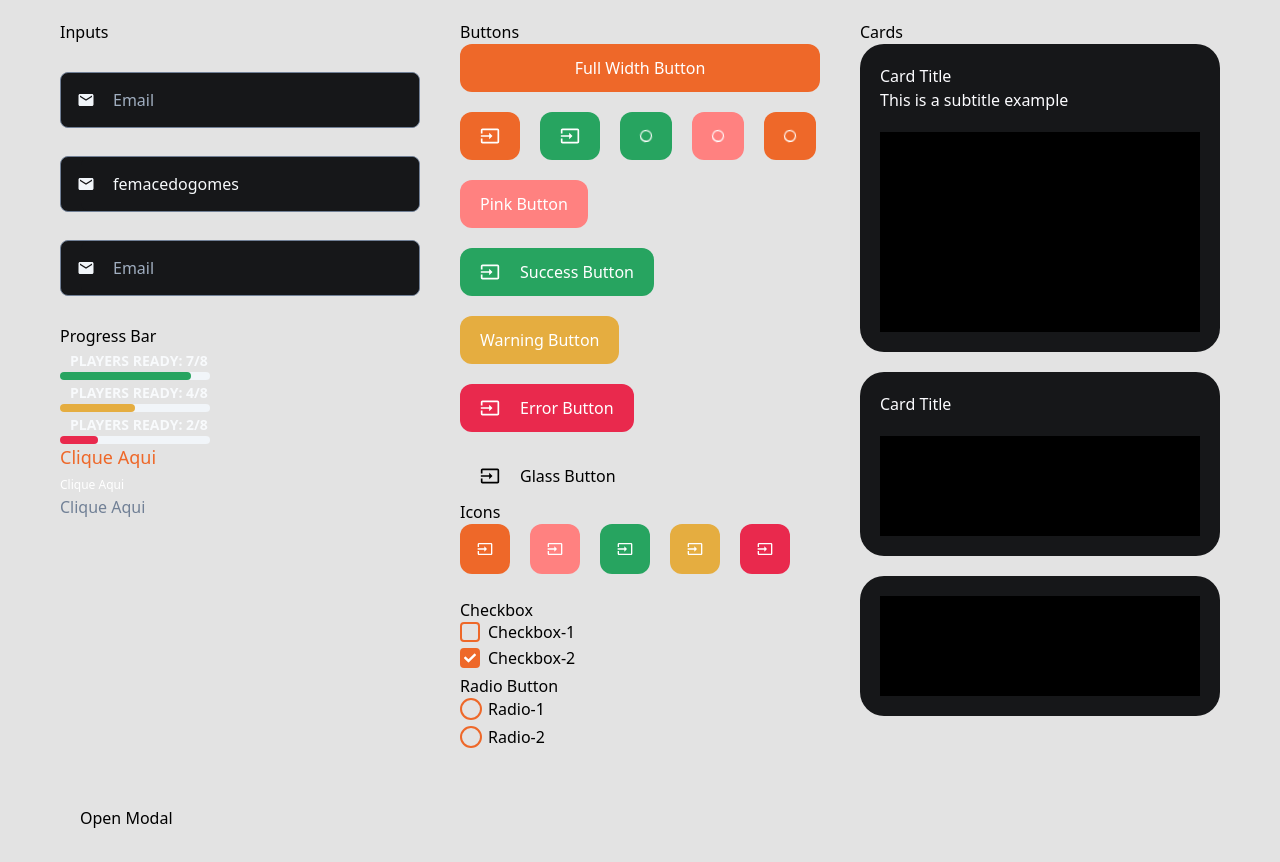
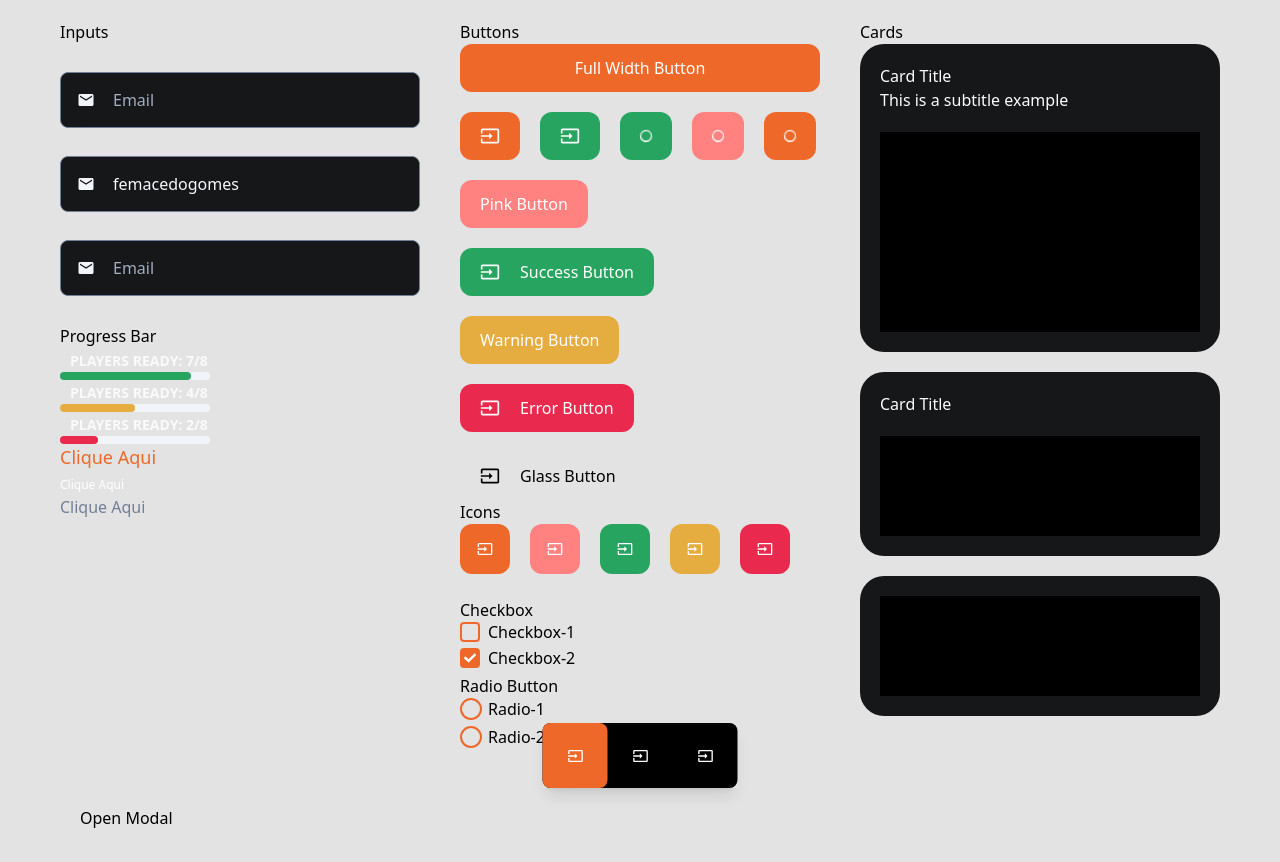
Before and after one commit to Agility-Creative-Solutions/scrummy-app, a Next.js app: page /design-system in a window 1280 px wide. Built offline with nearby package versions, Linux system fonts and the light colour scheme.

Commit message:
feat: start actionbar

```diff
--- /dev/null
+++ b/src/components/mols/ActionBar/index.tsx
@@ -0,0 +1,57 @@
+import { motion } from 'framer-motion';
+import React, { useEffect, useState } from 'react';
+
+import { IconButton } from '@/components/atoms';
+
+export interface IActionItem {
+  icon: string;
+  text: string;
+  href: string;
+}
+
+export type ActionBarProps = {
+  actions: Array<IActionItem>;
+};
+
+const ActionBar: React.FC<ActionBarProps> = ({ actions }) => {
+  const [position, setPosition] = useState(0);
+
+  const handleActionBarClick = (e, newPos) => {
+    e.preventDefault();
+    setPosition(newPos);
+    window.location.href = actions[newPos]?.href;
+  };
+
+  useEffect(() => {
+    setPosition(actions.findIndex((a) => a.href === window.location.pathname));
+  }, [actions]);
+
+  return (
+    <div className="relative">
+      <div className="fixed bottom-3 left-1/2 -translate-x-1/2 shadow-lg">
+        <div className="flex flex-row justify-between rounded-lg bg-black text-white">
+          {actions.map((eachAction, idx) => (
+            <div key={eachAction.href} className="z-20">
+              <IconButton
+                {...eachAction}
+                size={65}
+                onClick={(e) => handleActionBarClick(e, idx)}
+              />
+            </div>
+          ))}
+        </div>
+        <motion.div
+          initial={{ x: 0, y: 0 }}
+          animate={{ x: position * 65, y: position ? -65 : 0 }}
+          transition={{ delay: 0.1, duration: 0.3 }}
+        >
+          <div
+            className={`absolute top-0 z-10 h-[65px] w-[65px] rounded-lg bg-scrummyOrange-500 `}
+          />
+        </motion.div>
+      </div>
+    </div>
+  );
+};
+
+export default ActionBar;
--- a/src/pages/design-system.tsx
+++ b/src/pages/design-system.tsx
@@ -4,6 +4,7 @@ import { useState } from 'react';
 import { Button, Input } from '@/components';
 import Card from '@/components/atoms/Card';
 import Modal from '@/components/atoms/Modal';
+import ActionBar from '@/components/mols/ActionBar';
 
 import CheckBox from '../components/atoms/CheckBox';
 import IconButton from '../components/atoms/IconButton';
@@ -160,6 +161,26 @@ const DesignSystem = () => {
           </AnimatePresence>
         </div>
       </div>
+
+      <ActionBar
+        actions={[
+          {
+            icon: 'MdInput',
+            text: 'Design System',
+            href: '/design-system',
+          },
+          {
+            icon: 'MdInput',
+            text: 'Create Lobby',
+            href: '/lobby',
+          },
+          {
+            icon: 'MdInput',
+            text: 'Profile',
+            href: '/profile',
+          },
+        ]}
+      />
     </div>
   );
 };
```
